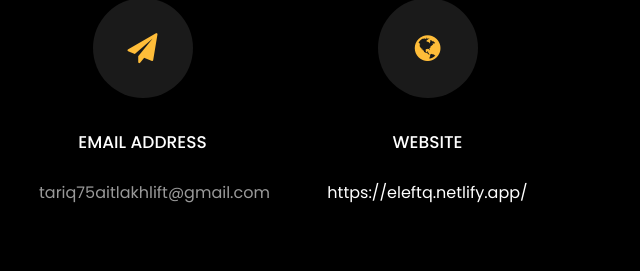
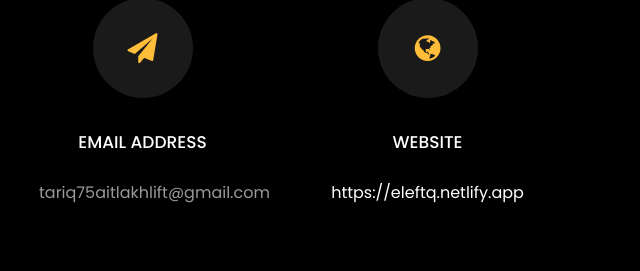
Before and after one commit to ELEF-TQ/Personal-Portfolio, a plain HTML site: page index.html in a window 1280 px wide. Shown: the part 5730-6001 px from the top of the page, 640-1280 px from the left. Drawn offline with nearby package versions, Linux system fonts and the light colour scheme; animation ran at ten frames a second; files whose address does not match are found by name.

Commit message:
change web

```diff
--- a/index.html
+++ b/index.html
@@ -523,7 +523,7 @@
           			<span class="icon-globe"></span>
           		</div>
           		<h3 class="mb-4">Website</h3>
-	            <p><a href="#">https://eleftq.netlify.app/</a></p>
+	            <p><a href="#">https://eleftq.netlify.app</a></p>
 	          </div>
           </div>
 
```
